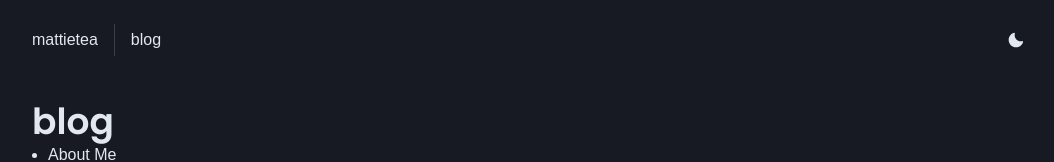
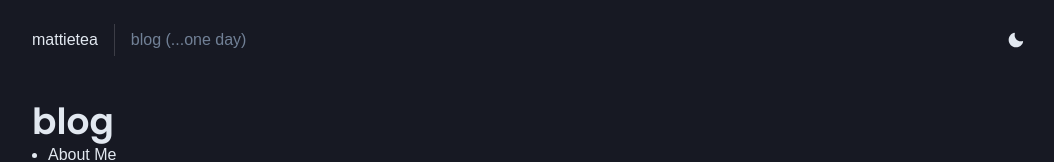
Before and after one commit to mattietea/website, a Next.js app: page /blog in a window 1280 px wide. Shown: the top 162 px of the page, without its empty margins (112-1166 px from the left). Built offline with nearby package versions, Linux system fonts and the light colour scheme; a web font is replaced by a local one.

Commit message:
fix: disable `blog` link

```diff
--- a/components/header/index.tsx
+++ b/components/header/index.tsx
@@ -7,16 +7,19 @@ import {
   Link,
   Center,
   Divider,
+  BoxProps,
 } from '@chakra-ui/layout';
 import NextLink from 'next/link';
 import React, { FC } from 'react';
 
-export const Header = () => {
+export type HeaderProps = BoxProps;
+
+export const Header: FC<HeaderProps> = (props) => {
   const { toggleColorMode } = useColorMode();
 
   return (
     <>
-      <Box as="header" pos="fixed" width="100%">
+      <Box as="header" pos="fixed" width="100%" {...props}>
         <Center height={20} marginX="auto" maxW="container.lg">
           <NextLink href="/">
             <NavLink>mattietea</NavLink>
@@ -27,8 +30,10 @@ export const Header = () => {
             opacity="1"
             orientation="vertical"
           />
-          <NextLink href="/blog">
-            <NavLink>blog</NavLink>
+          <NextLink href="/">
+            <NavLink color="gray.500" cursor="not-allowed" variant="disabled">
+              blog (...one day)
+            </NavLink>
           </NextLink>
           <Spacer />
           <NavLink onClick={toggleColorMode}>
```
